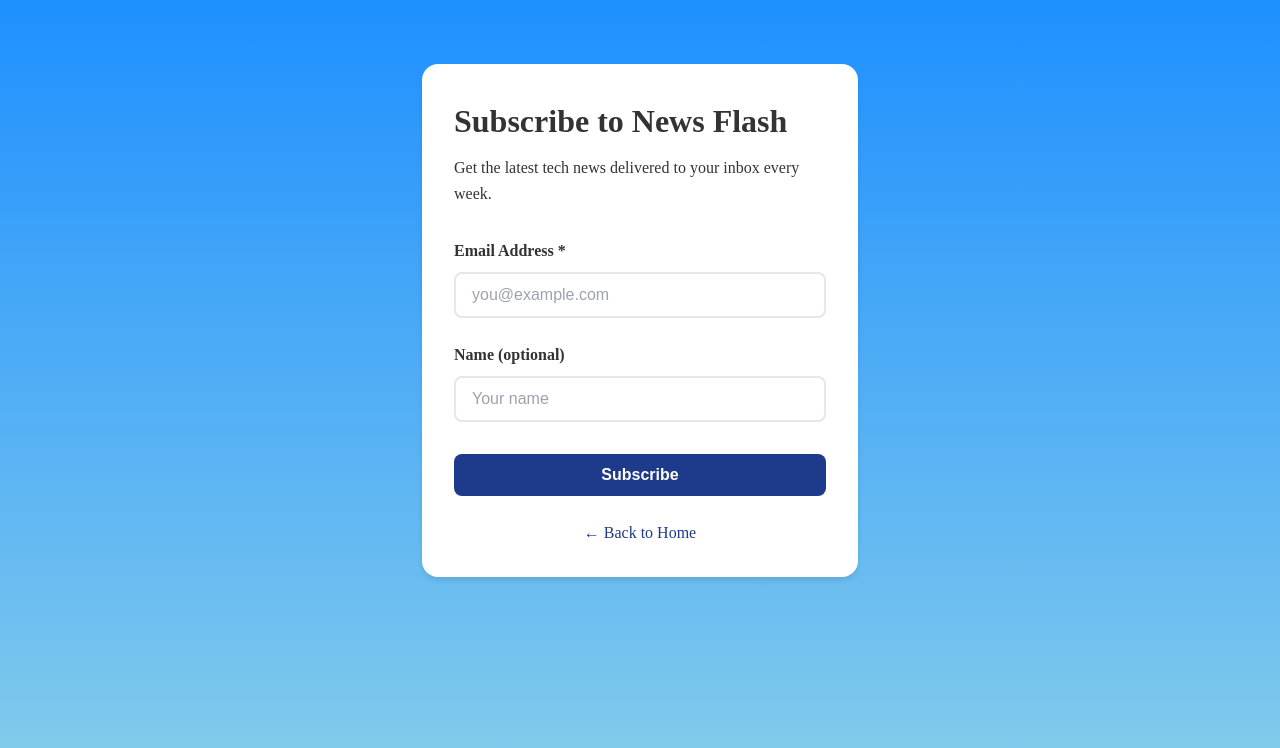
After one commit to stanko-droid/Demo-G6, a Flask app: page /subscribe in a window 1280 px wide. The commit adds this page. Shown: the top 748 px of the page. Run offline with Flask 3, Linux system fonts and the light colour scheme.

Commit message:
feat: implement subscription form and thank you page (exercise 5)
- Update landing page CTA from button to link (/subscribe)
- Remove modal HTML and JavaScript from index.html
- Create /subscribe GET route for subscription form
- Create /subscribe/confirm POST route for form submission handling
- Create subscribe.html template with email and name fields
- Create thank_you.html template with confirmation message
- Print subscription data to terminal for verification
- All styling preserved, no design changes

```diff
--- a/app/presentation/routes/public.py
+++ b/app/presentation/routes/public.py
@@ -4,7 +4,7 @@ Public routes - accessible without authentication.
 This blueprint handles all public-facing pages including the landing page.
 """
 
-from flask import Blueprint, render_template
+from flask import Blueprint, render_template, request
 from app.business.services import JokeService
 
 bp = Blueprint("public", __name__)
@@ -19,3 +19,21 @@ def index():
     jokes = joke_service.get_all_jokes()
     joke = joke_service.get_random_joke()
     return render_template("index.html", version="G6-SLAY-ULTIMATE", joke=joke, jokes=jokes)
+
+
+@bp.route("/subscribe")
+def subscribe():
+    """Render the subscription form."""
+    return render_template("subscribe.html")
+
+
+@bp.route("/subscribe/confirm", methods=["POST"])
+def subscribe_confirm():
+    """Handle subscription form submission."""
+    email = request.form.get("email")
+    name = request.form.get("name", "Subscriber")
+
+    # Verification: print to terminal (no persistence yet)
+    print(f"New subscription: {email} ({name})")
+
+    return render_template("thank_you.html", email=email, name=name)
--- /dev/null
+++ b/app/presentation/templates/subscribe.html
@@ -0,0 +1,125 @@
+{% extends "base.html" %}
+
+{% block title %}Subscribe - News Flash{% endblock %}
+
+{% block content %}
+<section class="subscribe">
+    <div class="subscribe__container">
+        <h1 class="subscribe__title">Subscribe to News Flash</h1>
+        <p class="subscribe__subtitle">
+            Get the latest tech news delivered to your inbox every week.
+        </p>
+
+        <form class="form" action="{{ url_for('public.subscribe_confirm') }}" method="POST">
+            <div class="form__group">
+                <label class="form__label" for="email">Email Address *</label>
+                <input
+                    type="email"
+                    id="email"
+                    name="email"
+                    class="form__input"
+                    placeholder="you@example.com"
+                    required
+                >
+            </div>
+
+            <div class="form__group">
+                <label class="form__label" for="name">Name (optional)</label>
+                <input
+                    type="text"
+                    id="name"
+                    name="name"
+                    class="form__input"
+                    placeholder="Your name"
+                >
+            </div>
+
+            <button type="submit" class="btn btn--primary form__submit">
+                Subscribe
+            </button>
+        </form>
+
+        <p class="subscribe__back">
+            <a href="{{ url_for('public.index') }}">&larr; Back to Home</a>
+        </p>
+    </div>
+</section>
+{% endblock %}
+
+{% block extra_css %}
+<style>
+    .subscribe {
+        padding: 4rem 2rem;
+        max-width: 500px;
+        margin: 0 auto;
+    }
+
+    .subscribe__container {
+        background: white;
+        padding: 2rem;
+        border-radius: 1rem;
+        box-shadow: 0 4px 6px -1px rgba(0, 0, 0, 0.1);
+    }
+
+    .subscribe__title {
+        font-size: 2rem;
+        font-weight: 700;
+        margin-bottom: 0.5rem;
+        color: var(--color-text);
+    }
+
+    .subscribe__subtitle {
+        color: var(--color-text-light);
+        margin-bottom: 2rem;
+    }
+
+    .form__group {
+        margin-bottom: 1.5rem;
+    }
+
+    .form__label {
+        display: block;
+        font-weight: 600;
+        margin-bottom: 0.5rem;
+        color: var(--color-text);
+    }
+
+    .form__input {
+        width: 100%;
+        padding: 0.75rem 1rem;
+        font-size: 1rem;
+        border: 2px solid #e5e7eb;
+        border-radius: 0.5rem;
+        transition: border-color 0.2s, box-shadow 0.2s;
+    }
+
+    .form__input:focus {
+        outline: none;
+        border-color: var(--color-primary);
+        box-shadow: 0 0 0 3px rgba(37, 99, 235, 0.1);
+    }
+
+    .form__input::placeholder {
+        color: #9ca3af;
+    }
+
+    .form__submit {
+        width: 100%;
+        margin-top: 0.5rem;
+    }
+
+    .subscribe__back {
+        margin-top: 1.5rem;
+        text-align: center;
+    }
+
+    .subscribe__back a {
+        color: var(--color-primary);
+        text-decoration: none;
+    }
+
+    .subscribe__back a:hover {
+        text-decoration: underline;
+    }
+</style>
+{% endblock %}
```
Also changed, not shown: app/presentation/templates/index.html (+2 -49 lines), app/presentation/templates/thank_you.html (added, +81 -0 lines).
